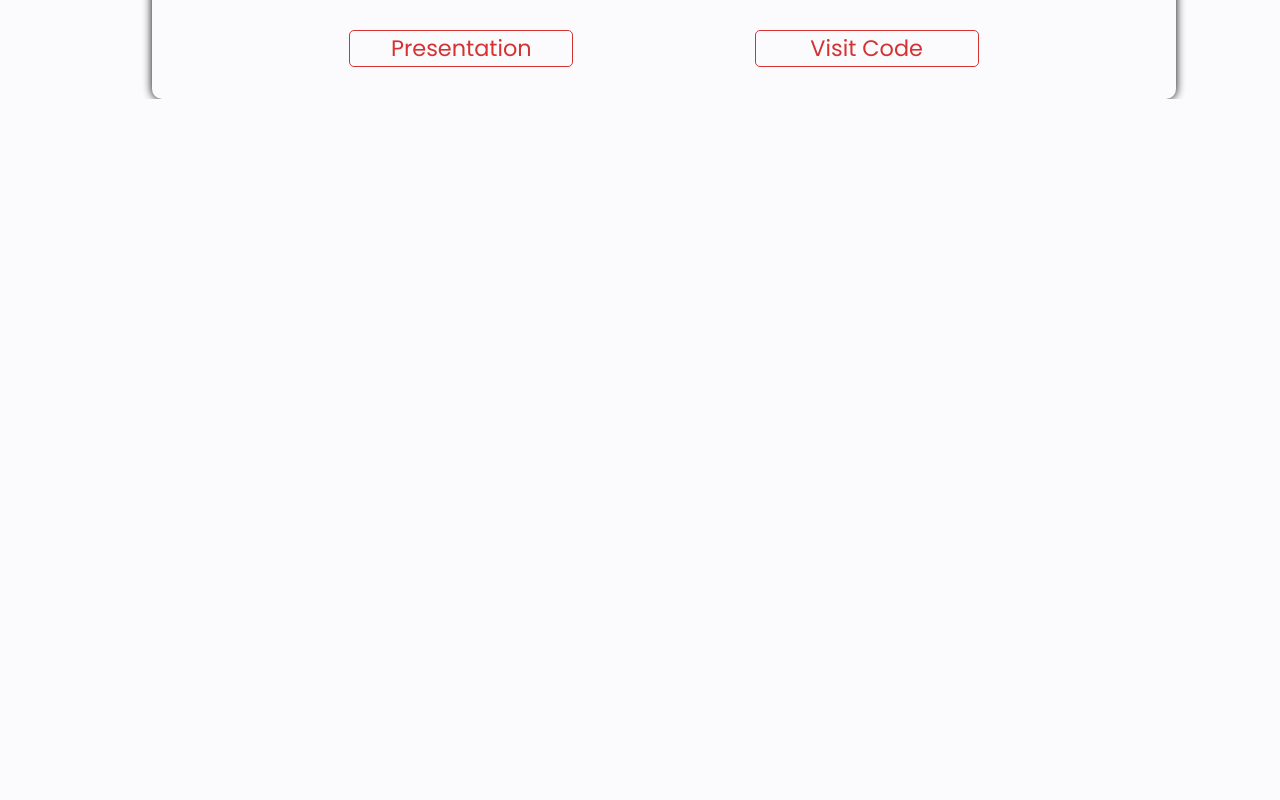
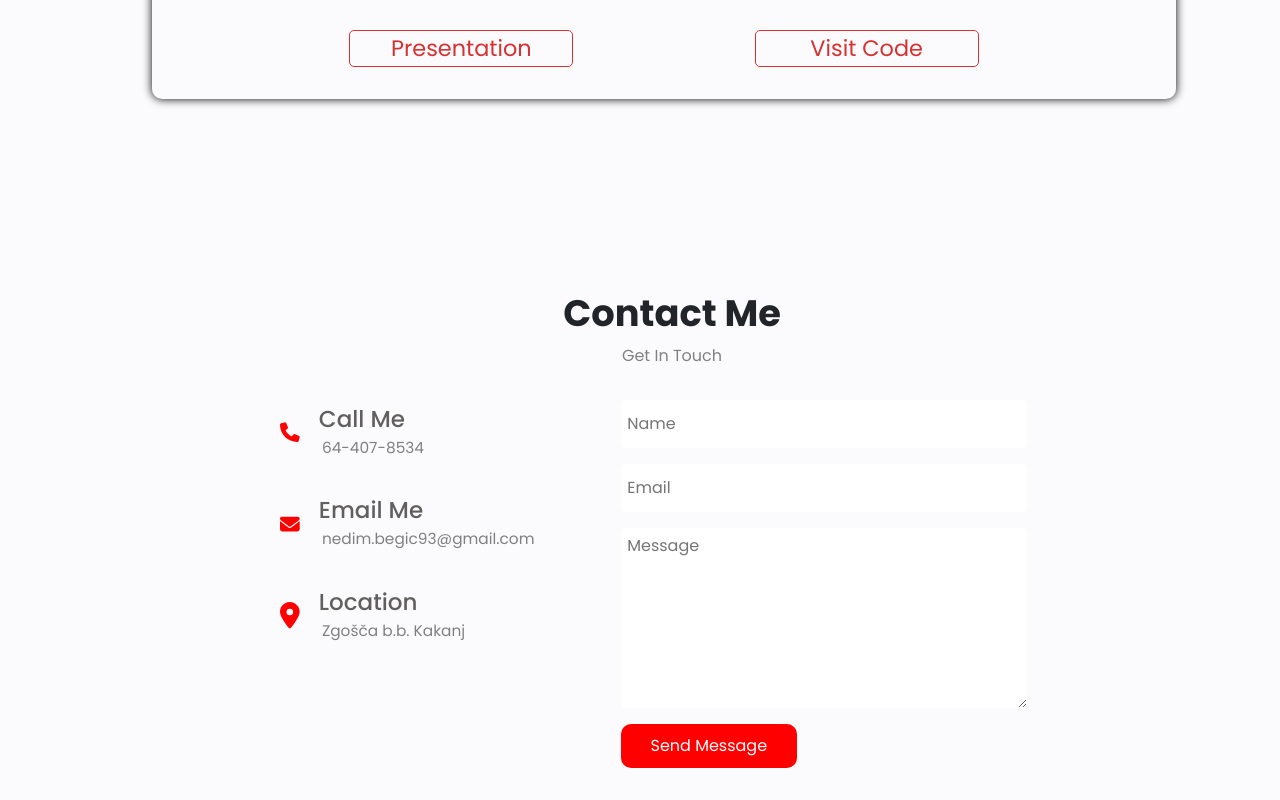
Before and after one commit to NedimBegic/portfolio, a React (Create React App) app: page / in a window 1280 px wide. Shown: the part 4159-4959 px from the top of the page. Before the commit the page ends 4258 px from the top, so only its background shows below. Built offline with nearby package versions, Linux system fonts and the light colour scheme.

Commit message:
adding contact

```diff
--- a/src/App.js
+++ b/src/App.js
@@ -4,6 +4,7 @@ import Header from "./mainComponents/Header";
 import About from "./mainComponents/About";
 import Skils from "./mainComponents/Skils";
 import Work from "./mainComponents/Work";
+import Contact from "./mainComponents/Contact";
 
 function App() {
   return (
@@ -12,6 +13,7 @@ function App() {
       <About />
       <Skils />
       <Work />
+      <Contact />
     </div>
   );
 }
--- /dev/null
+++ b/src/mainComponents/Contact.js
@@ -0,0 +1,26 @@
+import style from "./Contact.module.css";
+import ContactWays from "../sideComponents/ContactWays";
+
+const Contact = () => {
+  return (
+    <div className={style.section}>
+      <h2>Contact Me</h2>
+      <span>Get In Touch</span>
+      <div>
+        <div className={style.contact}>
+          <ContactWays contactWay={"call"} />
+          <ContactWays contactWay={"email"} />
+          <ContactWays contactWay={"location"} />
+        </div>
+        <form>
+          <input type="text" name="name" placeholder="Name" />
+          <input placeholder="Email" name="emai" />
+          <textarea rows={7} placeholder="Message" />
+          <button type="submit">Send Message</button>
+        </form>
+      </div>
+    </div>
+  );
+};
+
+export default Contact;
--- /dev/null
+++ b/src/mainComponents/Contact.module.css
@@ -0,0 +1,91 @@
+.section {
+  height: 30em;
+  width: 100%;
+  max-width: 65em;
+  position: relative;
+  left: 50%;
+  transform: translateX(-50%);
+  align-items: center;
+  margin-left: 2em;
+  margin-right: 2em;
+  margin-top: 10em;
+  padding: 2em;
+}
+
+.section h2 {
+  font-weight: bold;
+  font-size: 2.3em;
+}
+
+.section span {
+  color: gray;
+}
+
+.section > div {
+  display: flex;
+}
+
+.contact {
+  width: 30%;
+  padding-left: 6em;
+}
+
+.section form {
+  display: flex;
+  width: 90%;
+  flex-direction: column;
+  padding: 2em;
+  gap: 1em;
+  padding-left: 9em;
+}
+
+.section form * {
+  padding: 0.4em;
+  width: 80%;
+  border-radius: 5px;
+  border: none;
+  outline: none;
+  color: gray;
+}
+
+.section input {
+  height: 3em;
+}
+
+.section form button {
+  background-color: #ff0000;
+  color: #ffffff;
+  border-radius: 10px;
+  padding: 10px 20px;
+  border: none;
+  cursor: pointer;
+  transition: background-color 0.3s ease, color 0.3s ease;
+  font-size: 1em;
+  width: 11em;
+}
+
+.section button:hover {
+  background-color: #cc0000;
+}
+
+@media (max-width: 849px) {
+  .section > div {
+    flex-direction: column;
+    align-items: center;
+  }
+
+  .contact {
+    width: 100%;
+    padding-left: 0;
+  }
+
+  .section form {
+    width: 100%;
+    margin: 0;
+    padding-left: 0;
+  }
+
+  .section form * {
+    width: 100%;
+  }
+}
--- a/src/mainComponents/Work.module.css
+++ b/src/mainComponents/Work.module.css
@@ -1,5 +1,5 @@
 .section {
-  height: 30em;
+  height: auto;
   width: 100%;
   max-width: 65em;
   position: relative;
--- /dev/null
+++ b/src/sideComponents/ContactWays.js
@@ -0,0 +1,40 @@
+import style from "./ContactWays.module.css";
+import {
+  faPhone,
+  faEnvelope,
+  faLocationDot,
+} from "@fortawesome/free-solid-svg-icons";
+import { FontAwesomeIcon } from "@fortawesome/react-fontawesome";
+
+const ContactWays = ({ contactWay }) => {
+  let info = {
+    icon: "",
+    way: "",
+    contact: "",
+  };
+  if (contactWay === "call") {
+    info.icon = faPhone;
+    info.way = "Call Me";
+    info.contact = "64-407-8534";
+  } else if (contactWay === "email") {
+    info.icon = faEnvelope;
+    info.way = "Email Me";
+    info.contact = "nedim.begic93@gmail.com";
+  } else {
+    info.icon = faLocationDot;
+    info.way = "Location";
+    info.contact = "Zgošča b.b. Kakanj";
+  }
+
+  return (
+    <div className={style.div}>
+      <FontAwesomeIcon className={style.icon} icon={info.icon} />
+      <div>
+        <h3>{info.way}</h3>
+        <span>{info.contact}</span>
+      </div>
+    </div>
+  );
+};
+
+export default ContactWays;
--- /dev/null
+++ b/src/sideComponents/ContactWays.module.css
@@ -0,0 +1,34 @@
+.div {
+  display: flex;
+  width: 100%;
+  max-width: 14em;
+  align-items: center;
+  gap: 1em;
+  margin-bottom: 1em;
+  margin-top: 2em;
+  font-size: 1.2em;
+}
+
+.icon {
+  color: #ff0000;
+  width: 10%;
+  font-size: 2em;
+}
+
+.div h3 {
+  font-size: 1.2em;
+  color: rgb(98, 95, 95);
+  margin-bottom: 0.1em;
+}
+
+.div span {
+  color: gray;
+  padding-left: 0.2em;
+  font-size: 0.8em;
+}
+
+.div div {
+  display: flex;
+  flex-direction: column;
+  align-items: flex-start;
+}
--- a/src/sideComponents/Project.module.css
+++ b/src/sideComponents/Project.module.css
@@ -36,21 +36,18 @@
   height: 9em;
 }
 .project p::-webkit-scrollbar {
-  width: 5px; /* adjust thickness as needed */
+  width: 5px;
 }
 
-/* Track */
 .project p::-webkit-scrollbar-track {
-  border-radius: 10px; /* adjust border-radius as needed */
+  border-radius: 10px;
 }
 
-/* Handle */
 .project p::-webkit-scrollbar-thumb {
-  background: #888; /* scrollbar color */
-  border-radius: 10px; /* adjust border-radius to match the track */
+  background: #888;
+  border-radius: 10px;
 }
 
-/* Remove top and bottom arrows */
 .project p::-webkit-scrollbar-button:start:decrement,
 ::-webkit-scrollbar-button:end:increment {
   display: none;
```
